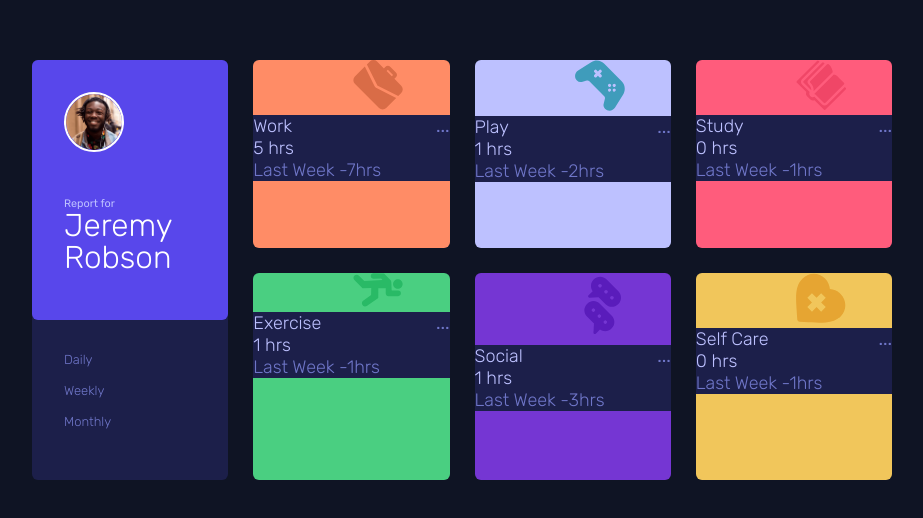
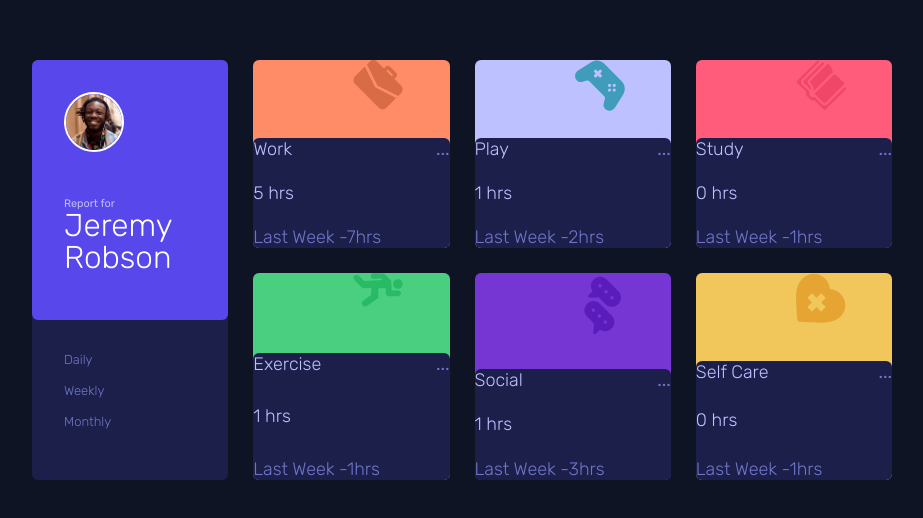
Before and after one commit to CipiVlad/time_tracking_dashboard, a React (Vite) app: page / in a window 1280 px wide. Shown: the part 130-648 px from the top of the page, without its empty margins (178-1101 px from the left). Built offline with nearby package versions, Linux system fonts and the light colour scheme.

Commit message:
activity card style -- added display grid

```diff
--- a/src/scss/ActivityCard.scss
+++ b/src/scss/ActivityCard.scss
@@ -3,6 +3,12 @@
 
 .activity_container {
     background-color: $dark-blue;
+    // padding-bottom: 72px;
+    border-radius: 6px;
+    display: grid;
+    grid-template-rows: 1fr 1fr;
+    gap: 1vh;
+
 
     .activity_heading_flexbox {
         display: flex;
--- a/src/scss/GridLayout.scss
+++ b/src/scss/GridLayout.scss
@@ -110,36 +110,39 @@
         .work_card_bg {
             grid-area: 1 / 2 / 2 / 3;
             background-color: $light-red-work;
+            display: grid;
         }
 
         .play_card_bg {
             grid-area: 1 / 3 / 2 / 4;
             background-color: $pale-blue;
+            display: grid;
 
         }
 
         .study_card_bg {
             grid-area: 1 / 4 / 2 / 5;
             background-color: $light-red-study;
+            display: grid;
 
         }
 
         .exercise_card_bg {
             grid-area: 2 / 2 / 3 / 3;
             background-color: $lime-green-exercise;
-
+            display: grid;
         }
 
         .social_card_bg {
             grid-area: 2 / 3 / 3 / 4;
             background-color: $violet-social;
-
+            display: grid;
         }
 
         .self_care_card_bg {
             grid-area: 2 / 4 / 3 / 5;
             background-color: $soft-orange-self-care;
-
+            display: grid;
         }
 
         // end of parent grid container
```
